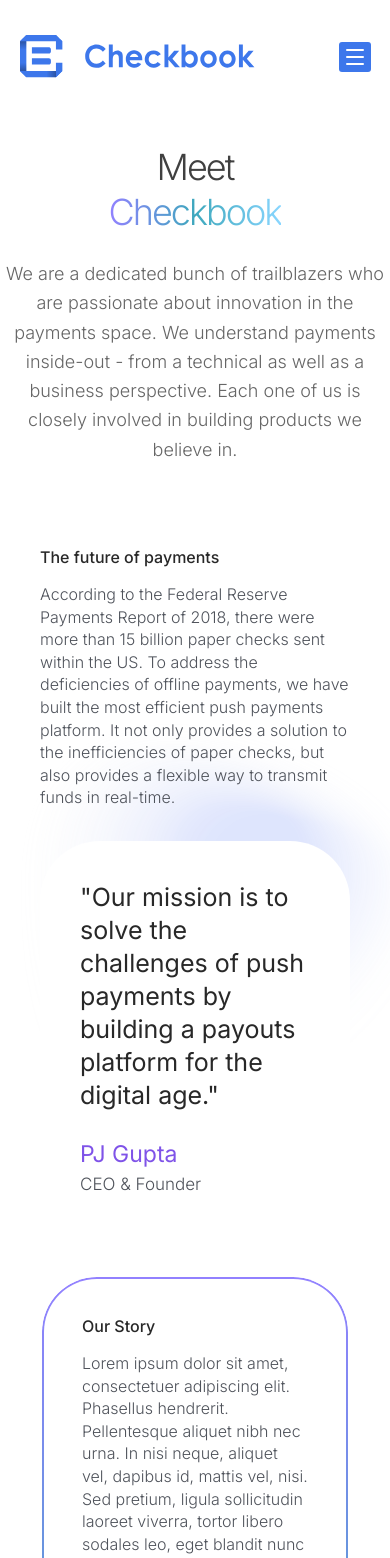
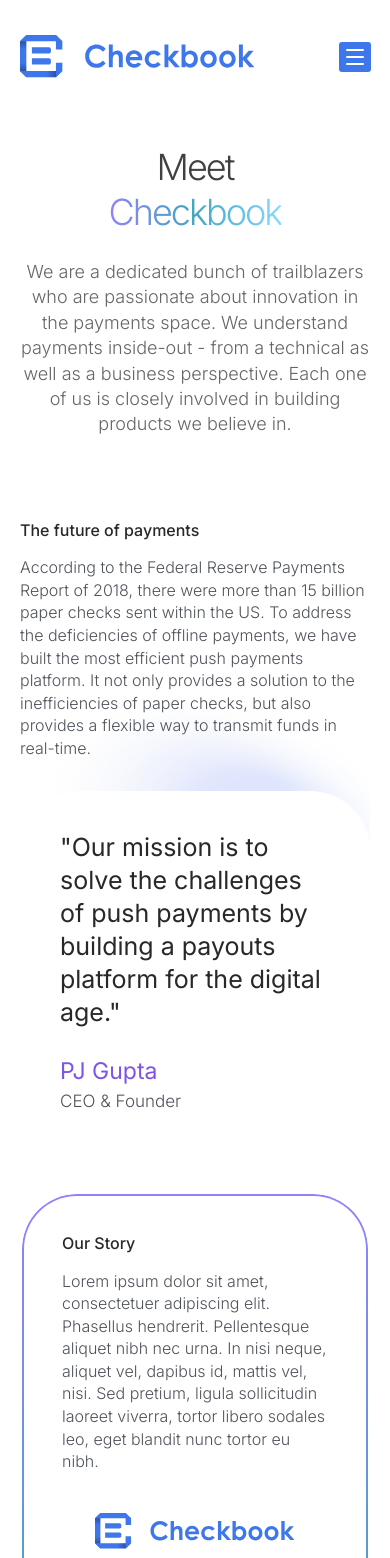
Before and after one commit to Pirai-Infotech/Pirai-checkbook-website, a Next.js app: page /About in a window 390 px wide. Shown: the top 1558 px of the page. Built offline with nearby package versions, Linux system fonts and the light colour scheme.

Commit message:
padding changes

```diff
--- a/app/About/page.js
+++ b/app/About/page.js
@@ -9,7 +9,7 @@
 
 function page() {
   return (
-    <div className="py-8">
+    <div className="py-8 px-5">
       <section className="container m-auto sm:px-4 md:px-8 md:py-12">
         <div className="text-center">
           <div className="font-inter text-4xl md:text-6xl lg:text-7xl font-light leading-tight tracking-[-2px] text-[#404040]">
@@ -19,7 +19,7 @@
             Checkbook
           </span>
           <div className="flex justify-center mt-6 sm:mt-8 md:mt-10">
-            <p className="font-circular-spotify px-[0px] md:px-[60px] lg:px-[120px] xl:px-[170px] 2xl:px-[300px] text-[18px] lg:text-[22px] xl:text-[27px] font-light leading-relaxed text-[#666666] text-center">
+            <p className="font-circular-spotify px-[0px] md:px-[60px] lg:px-[120px] xl:px-[170px] 2xl:px-[300px] text-[18px] lg:text-[22px] xl:text-[27px] font-light leading-[25.4px] lg:leading-[38.1px] text-[#666666] text-center">
               We are a dedicated bunch of trailblazers who are passionate about
               innovation in the payments space. We understand payments
               inside-out - from a technical as well as a business perspective.
@@ -30,7 +30,7 @@
         </div>
       </section>
       <section className="lg:bg-gradient-to-r lg:from-transparent lg:via-transparent lg:to-white mt-11 sm:mt-8 md:mt-10">
-        <div className="p-10 lg:p-0 relative block sm:flex lg:block sm:w-[100%] sm:gap-8">
+        <div className="py-10 lg:py-0 relative block sm:flex lg:block sm:w-[100%] sm:gap-8">
         <div className="sm:w-[50%] lg:w-auto">
           <div className="block lg:flex lg:w-[100%]">
             <div className="lg:w-[50%] flex lg:items-center lg:justify-center lg:h-[500px] sm:pl-8">
```
